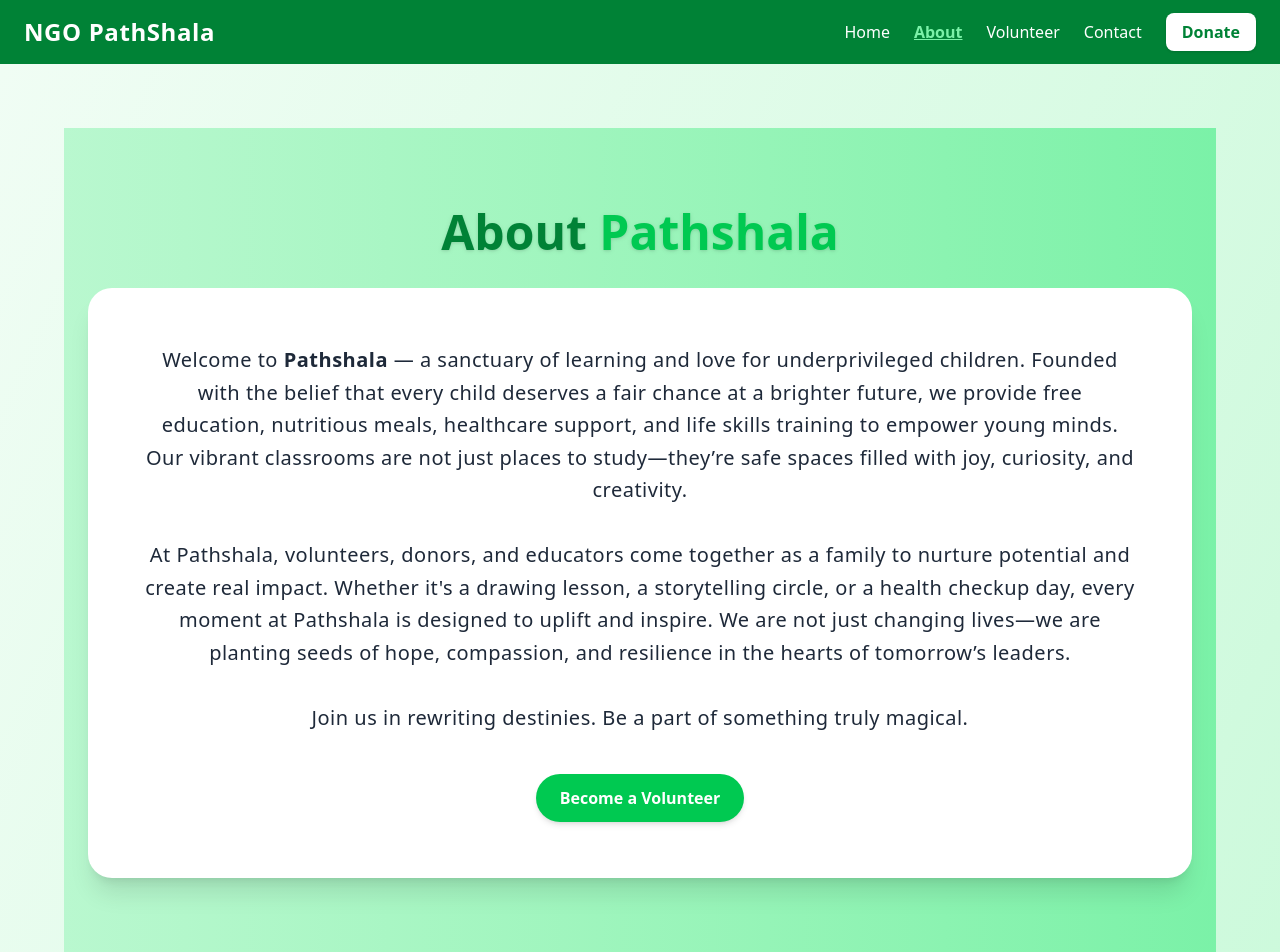
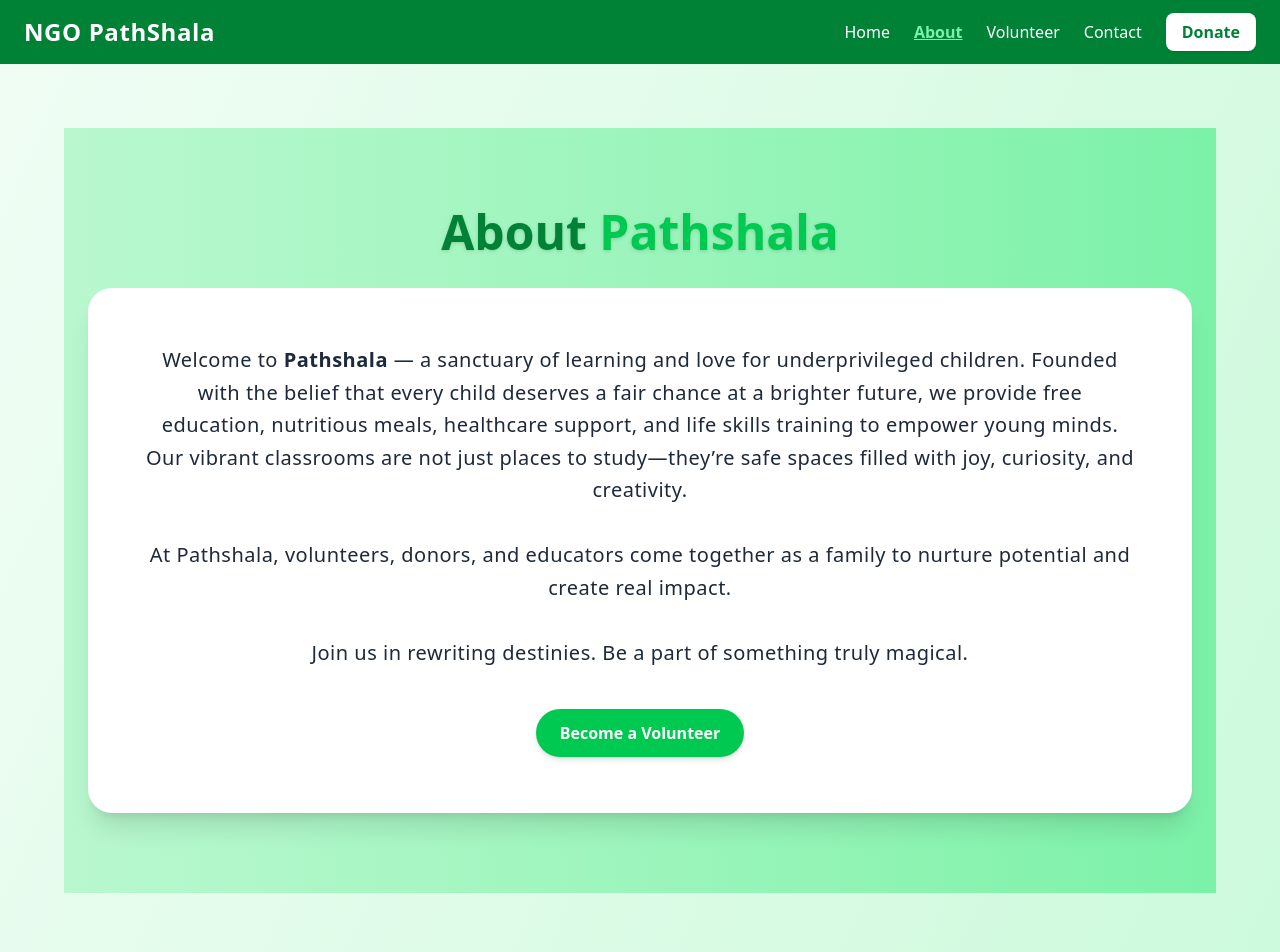
Before and after one commit to MrSharma144/NGO-Pathshala, a React (Vite) app: page /about in a window 1280 px wide. Shown: the top 952 px of the page. Built offline with nearby package versions, Linux system fonts and the light colour scheme.

Commit message:
update About page

```diff
--- a/src/components/About/About.jsx
+++ b/src/components/About/About.jsx
@@ -8,6 +8,7 @@ import volunteer1 from '../../assets/volunteer1.jpg';
 import volunteer2 from '../../assets/volunteer2.jpg';
 import volunteer3 from '../../assets/volunteer3.jpg';
 import volunteer4 from '../../assets/volunteer4.jpg';
+import {Link} from 'react-router-dom'
 
 const teamMembers = [
   {
@@ -83,17 +84,17 @@ export default function About() {
         Our vibrant classrooms are not just places to study—they’re safe spaces filled with joy, curiosity, and creativity.
         <br /><br />
         At Pathshala, volunteers, donors, and educators come together as a family to nurture potential and create real impact.
-        Whether it's a drawing lesson, a storytelling circle, or a health checkup day, every moment at Pathshala is designed
+        {/* Whether it's a drawing lesson, a storytelling circle, or a health checkup day, every moment at Pathshala is designed
         to uplift and inspire. We are not just changing lives—we are planting seeds of hope, compassion, and resilience in
-        the hearts of tomorrow’s leaders.
+        the hearts of tomorrow’s leaders. */}
         <br /><br />
         Join us in rewriting destinies. Be a part of something truly magical.
       </p>
 
       <div className="mt-10 flex justify-center">
-        <button className="px-6 py-3 text-white bg-green-500 hover:bg-green-600 font-semibold rounded-full shadow-md transition duration-200 hover:scale-105">
+        <Link  to="/donate" className="px-6 py-3 text-white bg-green-500 hover:bg-green-600 font-semibold rounded-full shadow-md transition duration-200 hover:scale-105">
           Become a Volunteer
-        </button>
+        </Link>
       </div>
     </div>
   </div>
```
